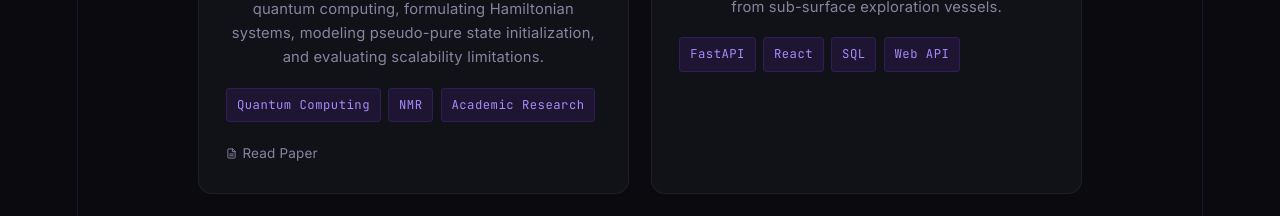
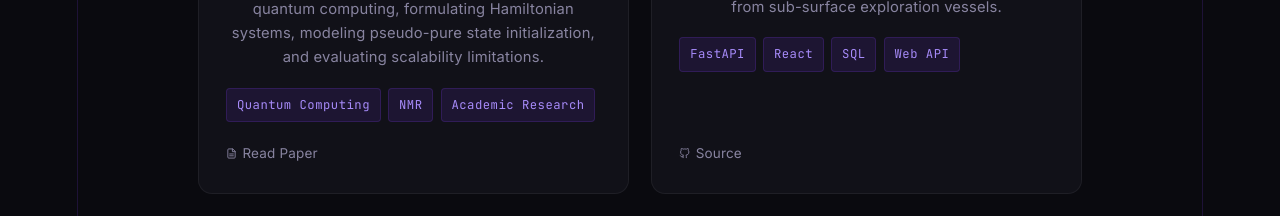
Before and after one commit to tylerlammey/personal-website, a React (Vite) app in the folder frontend/: page / in a window 1280 px wide. Shown: the part 2000-2216 px from the top of the page. Built offline with nearby package versions, Linux system fonts and the light colour scheme.

Commit message:
link utux project github

```diff
--- a/frontend/src/App.jsx
+++ b/frontend/src/App.jsx
@@ -983,7 +983,7 @@ const PROJECTS = [
     desc: "Collaborated on web API architecture and frontend consoles to coordinate streaming data telemetry from sub-surface exploration vessels.",
     tags: ["FastAPI", "React", "SQL", "Web API"],
     demo: "",
-    code: "",
+    code: "https://github.com/U-of-T-Underwater-Exploration/website",
   },
 ];
 
```
